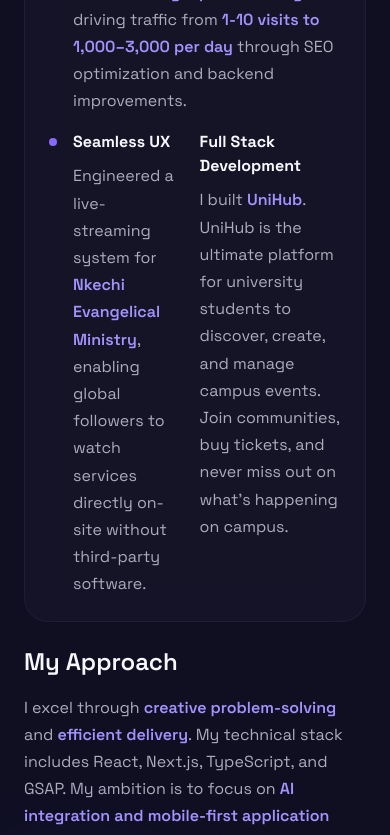
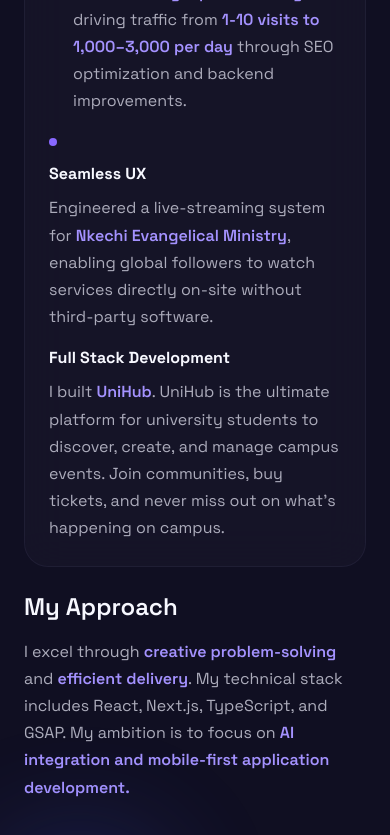
Before and after one commit to OkataMiracleDev/my_portfolio, a Next.js app: page / in a window 390 px wide. Shown: the part 2560-3395 px from the top of the page. Built offline with nearby package versions, Linux system fonts and the light colour scheme.

Commit message:
Update About.tsx

```diff
--- a/components/Home/About/About.tsx
+++ b/components/Home/About/About.tsx
@@ -75,7 +75,7 @@
                     </div>
                   </div>
 
-                  <div className='flex items-start gap-4'>
+                  <div className='flex flex-col md:flex-row items-start gap-4'>
                     <div
                       className='w-2 h-2 rounded-full mt-2 flex-shrink-0'
                       style={{ background: 'var(--color-accent)' }}
```
